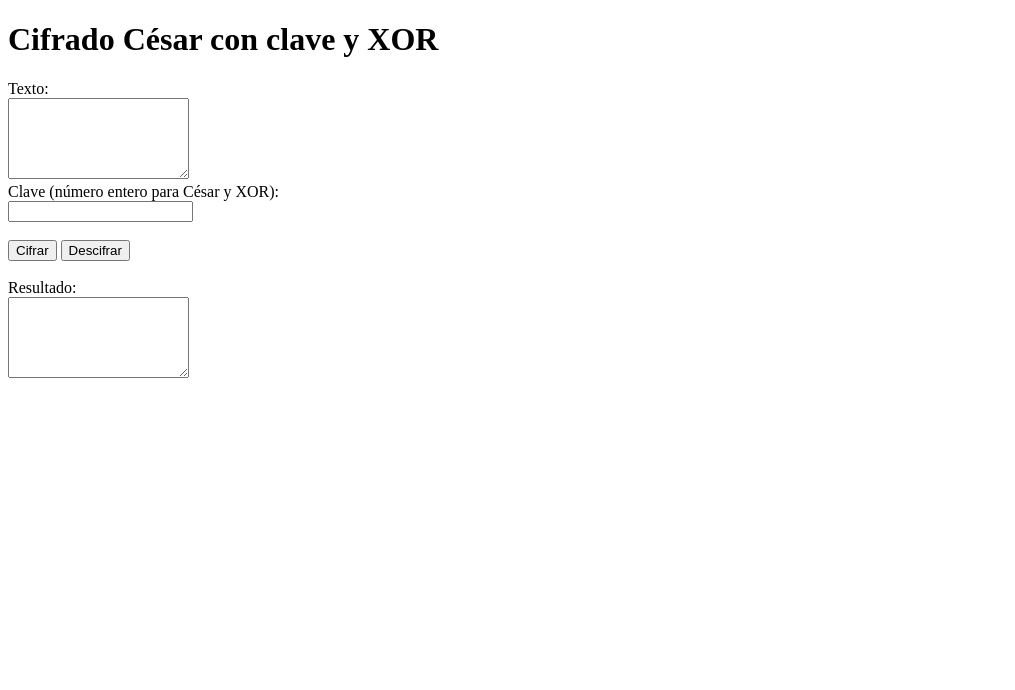
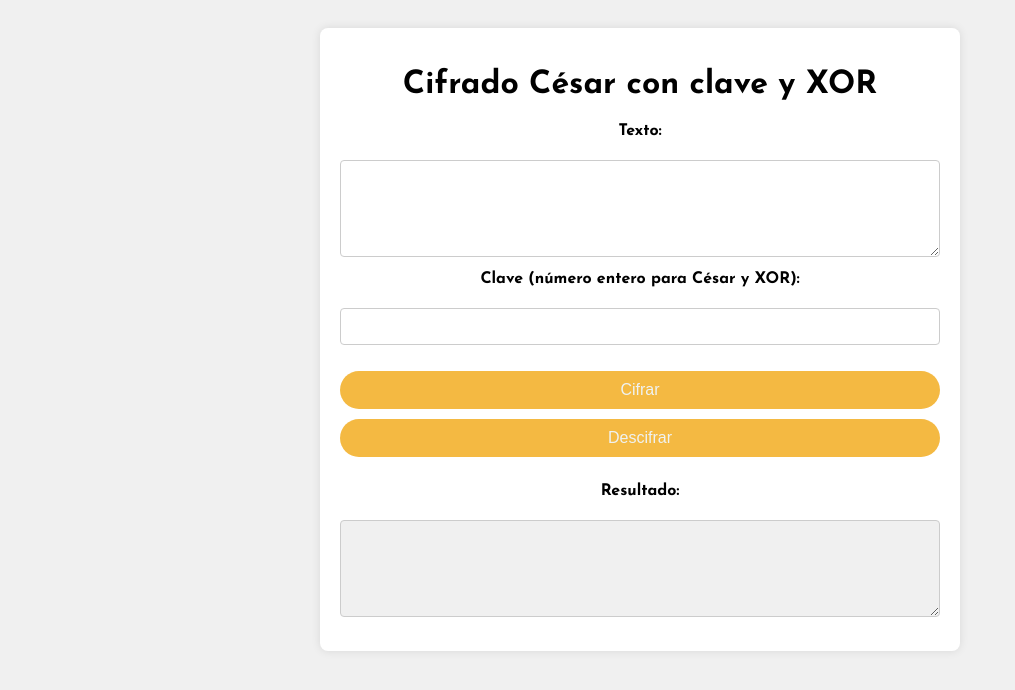
Before and after one commit to Diana-GR/EncriptadorCTC, a plain HTML site: page index.html in a window 1280 px wide. Shown: the whole page, without its empty margins (0-1015 px from the left). Drawn offline with Linux system fonts and the light colour scheme.

Commit message:
Arreglos CSS

```diff
--- a/index.html
+++ b/index.html
@@ -4,6 +4,10 @@
     <meta charset="UTF-8" />
     <meta name="viewport" content="width=device-width, initial-scale=1.0" />
     <title>Cifrado César con clave y XOR</title>
+    <link
+      href="https://fonts.googleapis.com/css2?family=Josefin+Sans:ital,wght@0,100..700;1,100..700&display=swap"
+      rel="stylesheet"
+    />
     <link rel="stylesheet" href="styles.css" />
   </head>
   <body>
@@ -13,8 +17,12 @@
       <textarea id="texto" rows="5"></textarea><br />
       <label for="clave">Clave (número entero para César y XOR):</label><br />
       <input type="number" id="clave" required /><br /><br />
-      <button onclick="cifrarTexto()">Cifrar</button>
-      <button onclick="descifrarTexto()">Descifrar</button><br /><br />
+      <button class="button-index" id="cifrar" onclick="cifrarTexto()">
+        Cifrar
+      </button>
+      <button class="button-index" id="descifrar" onclick="descifrarTexto()">
+        Descifrar</button
+      ><br /><br />
       <label for="resultado">Resultado:</label><br />
       <textarea id="resultado" rows="5" readonly></textarea>
     </div>
--- a/script.js
+++ b/script.js
@@ -0,0 +1,57 @@
+function cifrarTexto() {
+    let textoOriginal = document.getElementById('texto').value.toLowerCase();
+    let clave = parseInt(document.getElementById('clave').value);
+
+    if (textoOriginal === '' || isNaN(clave)) {
+      alert('Por favor ingresa un texto y una clave válida.');
+      return;
+    }
+
+    let textoCifrado = '';
+
+    // Cifrado César con clave y XOR
+    for (let i = 0; i < textoOriginal.length; i++) {
+      let charCode = textoOriginal.charCodeAt(i);
+
+      // Cifrado César con clave
+      if (charCode >= 97 && charCode <= 122) { // Caracteres minúsculos 'a'-'z'
+        charCode = ((charCode - 97 + clave) % 26) + 97;
+      }
+
+      // XOR con clave
+      charCode = charCode ^ clave;
+
+      textoCifrado += String.fromCharCode(charCode);
+    }
+
+    document.getElementById('resultado').value = textoCifrado;
+  }
+
+  function descifrarTexto() {
+    let textoCifrado = document.getElementById('resultado').value.toLowerCase();
+    let clave = parseInt(document.getElementById('clave').value);
+
+    if (textoCifrado === '' || isNaN(clave)) {
+      alert('Por favor ingresa un texto cifrado y una clave válida.');
+      return;
+    }
+
+    let textoDescifrado = '';
+
+    // Descifrado XOR con clave y César
+    for (let i = 0; i < textoCifrado.length; i++) {
+      let charCode = textoCifrado.charCodeAt(i);
+
+      // XOR con clave
+      charCode = charCode ^ clave;
+
+      // Descifrado César con clave
+      if (charCode >= 97 && charCode <= 122) { // Caracteres minúsculos 'a'-'z'
+        charCode = ((charCode - 97 - clave + 26) % 26) + 97;
+      }
+
+      textoDescifrado += String.fromCharCode(charCode);
+    }
+
+    document.getElementById('texto').value = textoDescifrado;
+  }
--- a/styles.css
+++ b/styles.css
@@ -0,0 +1,61 @@
+body {
+  font-family: "Josefin Sans", sans-serif;
+  background-color: #f0f0f0;
+  text-align: center;
+  padding: 20px;
+}
+
+.container {
+  max-width: 600px;
+  margin: 0 auto;
+  background-color: #fff;
+  padding: 20px;
+  border-radius: 8px;
+  box-shadow: 0 0 10px rgba(0, 0, 0, 0.1);
+}
+
+label {
+  display: block;
+  margin-bottom: 5px;
+  font-weight: bold;
+}
+
+textarea, input, button {
+  margin-bottom: 10px;
+  width: 100%;
+  padding: 10px;
+  border: 1px solid #ccc;
+  border-radius: 4px;
+  box-sizing: border-box;
+}
+
+textarea[readonly] {
+  background-color: #f0f0f0;
+  color: #333;
+  cursor: default;
+}
+
+.button-index{
+  font-size: medium;
+  background-color: #F4B942;
+  border: none;
+  border-radius: 50px;
+  padding: 10px;
+  color:#EFF2F1;
+  cursor: pointer;
+}
+
+.button-index:disabled{
+  opacity: 0.4;
+  cursor: not-allowed;
+}
+
+.button-index:hover{
+  box-shadow: 0px 4px 8px rgba(0, 0, 0, 0.2);
+  transform: translateY(-2px);
+}
+
+.button-index:active {
+  box-shadow: inset 0px 2px 4px rgba(0, 0, 0, 0.2);
+  transform: translateY(2px);
+}
```
